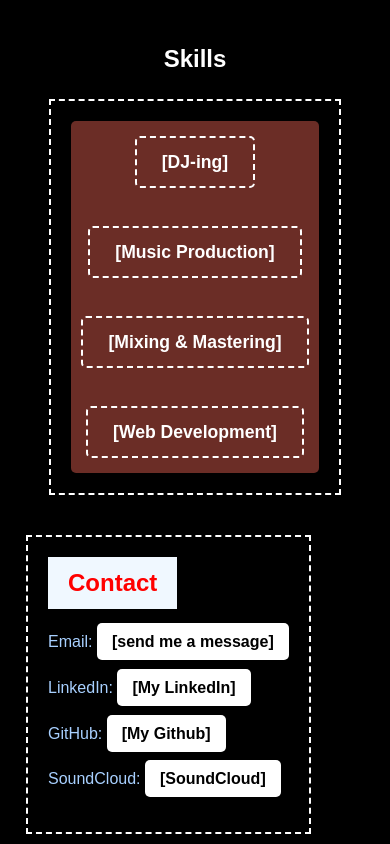
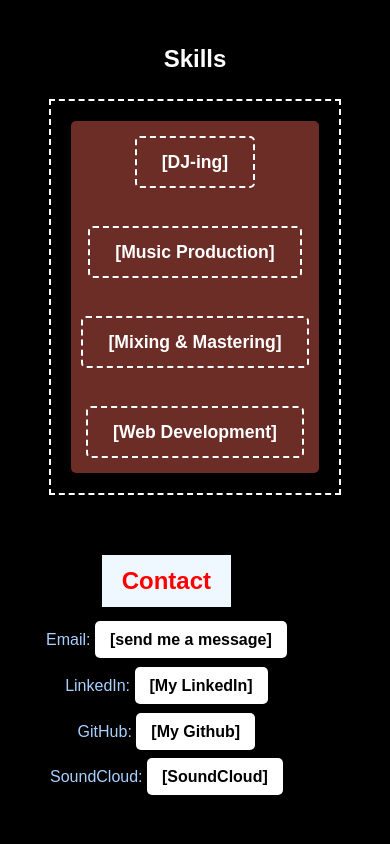
Before and after one commit to itstoljo/Portfolio, a React (Create React App) app: page / in a window 390 px wide. Shown: the part 2222-3066 px from the top of the page. Built offline with nearby package versions, Linux system fonts and the light colour scheme.

Commit message:
Update Contact.css

```diff
--- a/src/components/Contact.css
+++ b/src/components/Contact.css
@@ -48,10 +48,7 @@ img {
     display: inline-flex;
     flex-direction: column;
     justify-content: center;
-    align-items: start;
-    padding: 20px;
-    margin-left: 1rem;
-    border: dashed 2px #ffffff;
+    align-items: center;
 
     background-color: black;
   }
```
